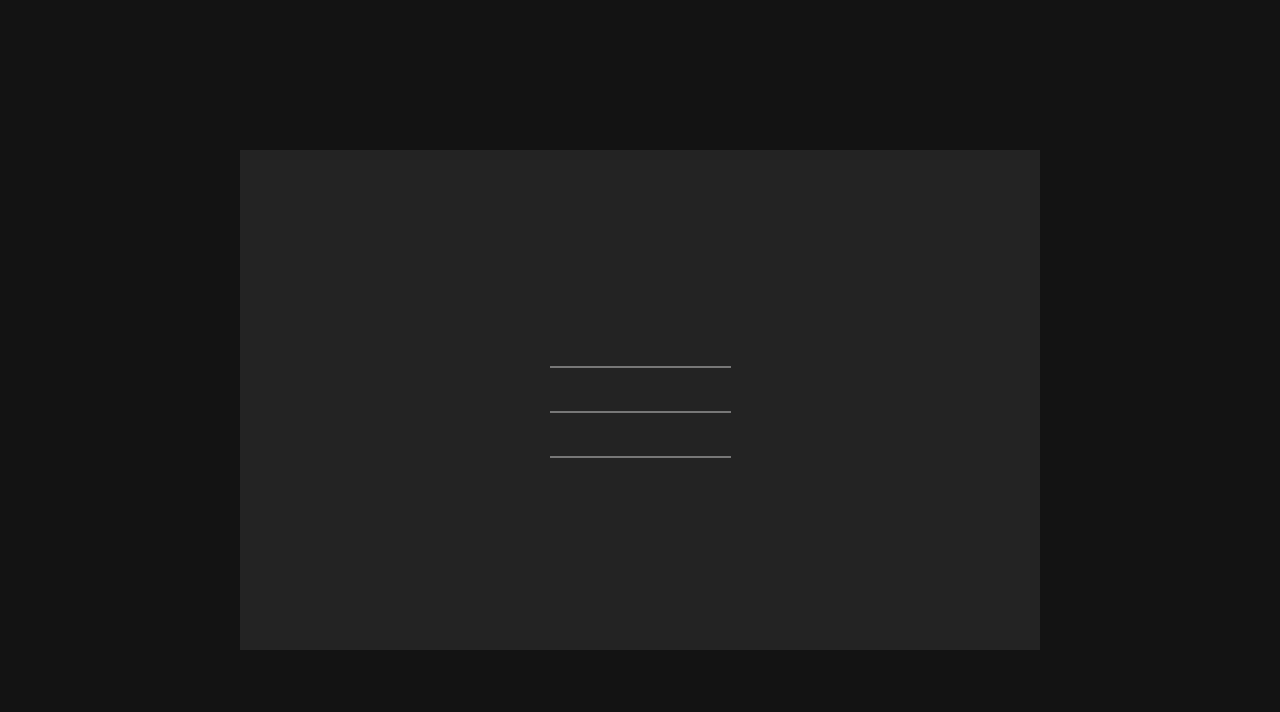
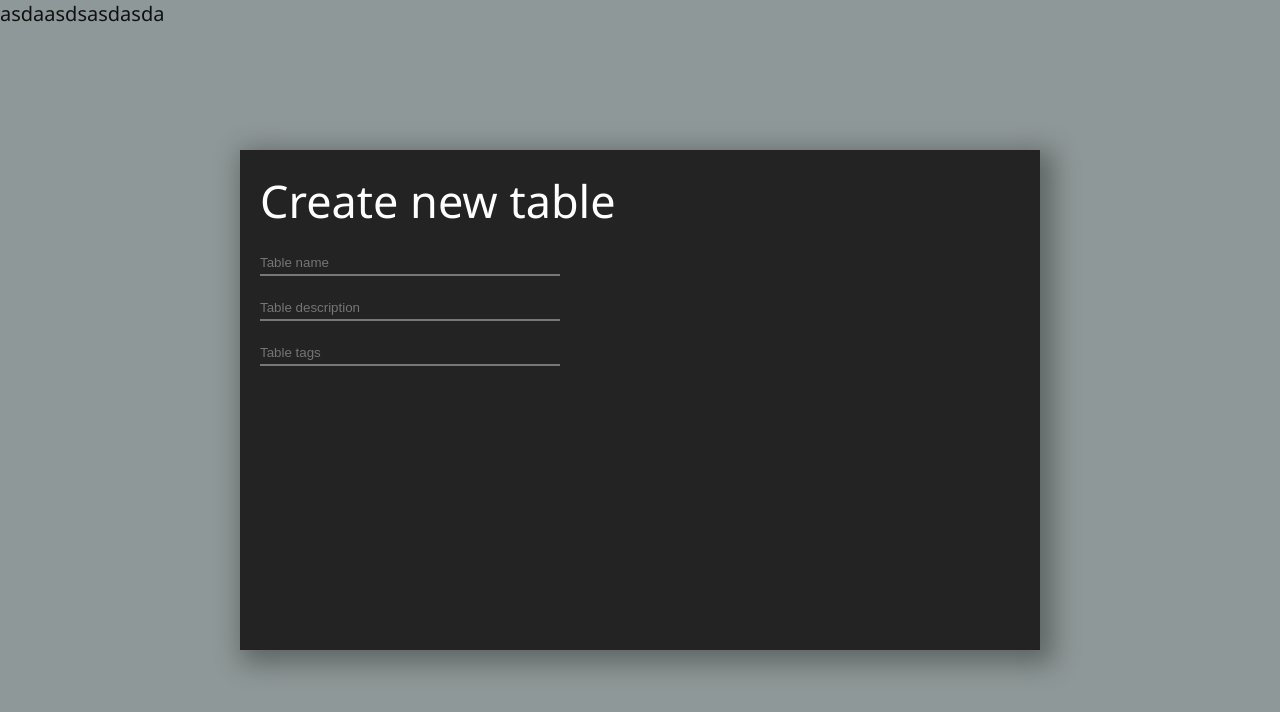
Before and after one commit to okbmsgnn/KSIUFPM, a React (Create React App) app: page / in a window 1280 px wide. Shown: the top 712 px of the page. Built offline with nearby package versions, Linux system fonts and the light colour scheme.

Commit message:
CreateTableForm development

```diff
--- a/package.json
+++ b/package.json
@@ -30,7 +30,8 @@
     "build": "react-scripts build",
     "test": "react-scripts test",
     "eject": "react-scripts eject",
-    "start:dev": "concurrently -k \"yarn start\" \"yarn run electron\"",
+    "start:artur": "concurrently -k \"npm start\" \"npm run electron\"",
+    "start:oleg": "concurrently -k \"yarn start\" \"yarn run electron\"",
     "electron": "wait-on tcp:3000 && electron ."
   },
   "eslintConfig": {
--- a/src/App.tsx
+++ b/src/App.tsx
@@ -6,7 +6,7 @@ const App = () => {
 
   return (
     <App.Container>
-
+      asdaasdsasdasda
       <CreateTableForm />
 
     </App.Container>
@@ -14,7 +14,7 @@ const App = () => {
 }
 
 App.Container = styled.div`
-  background: #131313;
+  background: #eeffff;
   width: 100%;
   height: 100%;
 `
--- a/src/components/neon-input/index.tsx
+++ b/src/components/neon-input/index.tsx
@@ -8,12 +8,16 @@ interface NeonInputProps {
   };
   glowColor?: string;
   backdropColor?: string;
+  placeholder?: string;
+  width?: number;
 }
 
 const NeonInput = ({
   border = {activeColor: '#fff', defaultColor: '#444'},
   backdropColor = '#fff',
   glowColor = '#fff',
+  placeholder = '',
+  width,
   ...props
 }: NeonInputProps) => {
   const [isActive, setIsActive] = React.useState(false)
@@ -21,15 +25,17 @@ const NeonInput = ({
   const inputRef = React.useRef<HTMLInputElement | null>(null)
 
   return <NeonInput.Container {...props}>
+    <NeonInput.Glow color={glowColor} isActive={isActive} />
+    <NeonInput.Backdrop color={backdropColor} isActive={isActive}/>
     <NeonInput.Input
       onFocus={() => setIsActive(true)}
       onBlur={() => setIsActive(false)}
       ref={inputRef}
       borderColor={isActive ? border.activeColor : border.defaultColor}
+      placeholder={placeholder}
+      width={width}
     />
 
-    <NeonInput.Glow color={glowColor} isActive={isActive} />
-    <NeonInput.Backdrop color={backdropColor} isActive={isActive}/>
   </NeonInput.Container>
 }
 
@@ -44,13 +50,16 @@ NeonInput.Container = styled.div`
 
 NeonInput.Input = styled.input<InputProps>`
   background: transparent;
+  position: relative;
   display: block;
   outline: none;
   border: 0;
+  z-index: 2;
+  width: ${({width}) => width}px;
 
   border-bottom: 2px solid ${({borderColor}) => borderColor};
   color: #ffffff;
-  padding: 4px 2px;
+  padding: 4px 0px;
   transition: border-bottom-color 0.5s;
 `
 
@@ -60,7 +69,7 @@ NeonInput.Backdrop = styled.div<{color: string; isActive: boolean;}>`
   position: absolute;
   top: 0;
   left: 0;
-  z-index: -1;
+  z-index: 0;
 
   background: radial-gradient(ellipse at 0% 100%, ${({color}) => color}, transparent 70%);;
   opacity: ${({isActive}) => isActive ? 1 : 0};
@@ -74,7 +83,7 @@ NeonInput.Glow = styled.div<{color: string; isActive: boolean;}>`
   position: absolute;
   bottom: -1.5px;
   left: 0;
-  z-index: -1;
+  z-index: 0;
 
   transform: translateY(100%);
 
--- a/src/modules/create-table-form/index.tsx
+++ b/src/modules/create-table-form/index.tsx
@@ -4,29 +4,53 @@ import { NeonInput } from "../../components/neon-input";
 
 const CreateTableForm = () => {
   return (
-    <CreateTableForm.Container>
-      <NeonInput backdropColor="#444" glowColor="aqua" border={{activeColor: '#fff', defaultColor: '#777'}}/>
+    <CreateTableForm.Background>
+      <CreateTableForm.Container>
+        <CreateTableForm.TitleText>Create new table</CreateTableForm.TitleText>
+          <CreateTableForm.InputContainer>
+            <NeonInput backdropColor="#444" glowColor="aqua" border={{activeColor: '#fff', defaultColor: '#777'}} placeholder='Table name' width={300}/>
 
-      <NeonInput backdropColor="#444" glowColor="aqua" border={{activeColor: '#fff', defaultColor: '#777'}}/>
+            <NeonInput backdropColor="#444" glowColor="aqua" border={{activeColor: '#fff', defaultColor: '#777'}} placeholder='Table description' width={300}/>
 
-      <NeonInput backdropColor="#444" glowColor="aqua" border={{activeColor: '#fff', defaultColor: '#777'}}/>
-    </CreateTableForm.Container>
+            <NeonInput backdropColor="#444" glowColor="aqua" border={{activeColor: '#fff', defaultColor: '#777'}} placeholder='Table tags' width={300}/>
+          </CreateTableForm.InputContainer>
+
+      </CreateTableForm.Container>
+    </CreateTableForm.Background>
   )
 }
 
+CreateTableForm.TitleText = styled.div`
+  font-size: 45px;
+  margin: 20px 0 0 20px;
+`
+
+CreateTableForm.InputContainer = styled.div`
+  display: flex;
+  flex-direction: column;
+  align-items: flex-start;
+  margin: 20px 0 0 20px;
+  gap: 20px;
+`
+
 CreateTableForm.Container = styled.div`
-  position: absolute;
-  top: 50%;
-  left: 50%;
-  transform: translate(-50%, -50%);
   background: #232323;
   color: #ffffff;
   width: 800px;
   height: 500px;
 
-  gap: 20px;
+  box-shadow: 7px 7px 25px 7px #0005;
+`
+
+CreateTableForm.Background = styled.div`
+  top: 0;
+  left: 0;
+  position: absolute;
+  background: #23232377;
+  width: 100%;
+  height: 100%;
+
   display: flex;
-  flex-direction: column;
   align-items: center;
   justify-content: center;
 `
```
